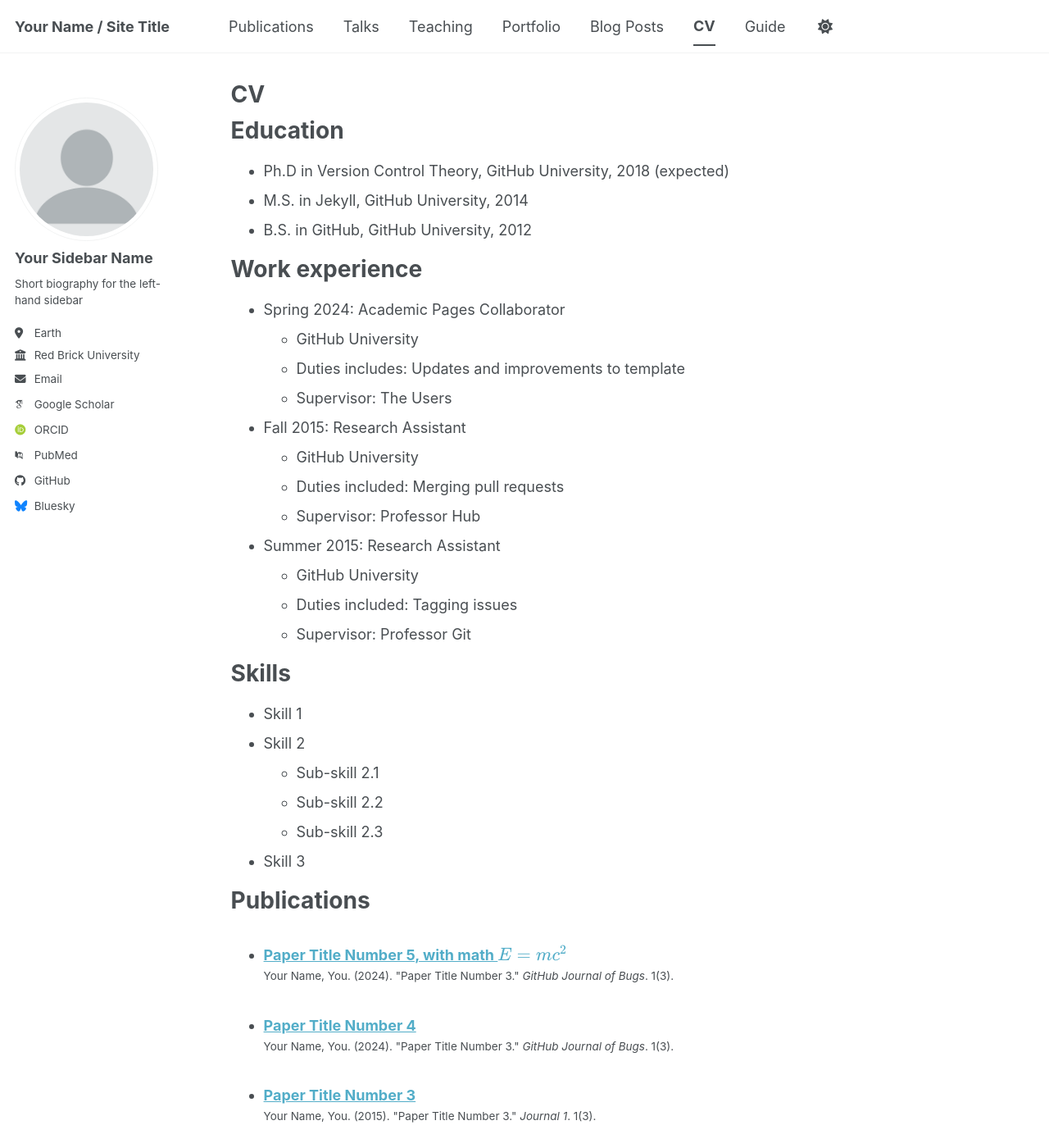
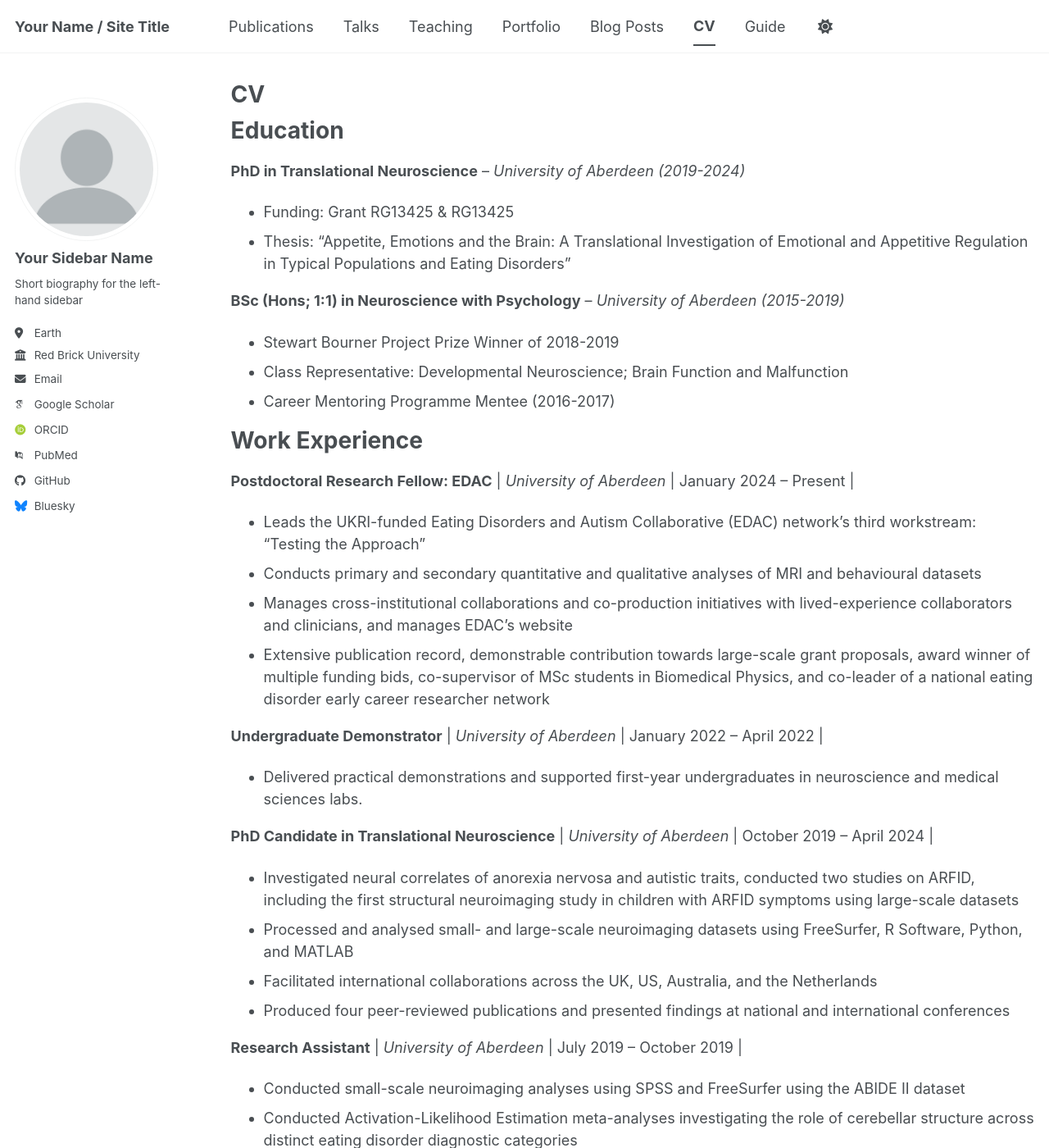
Before and after one commit to sadermichelle/sadermichelle.github.io, a Jekyll site: the page built from _pages/cv.md, in a window 1280 px wide and 1400 px high. Shown: the whole window at 82% size. Built offline with Jekyll 4.4.1, drawn with Linux system fonts in a browser that asks for light colours; some web fonts are replaced; a script bundle is joined from its source files by our own code; library files that are not in the unit come from our copies; some of the changed text lies outside the part shown.

Commit message:
Update cv.md

```diff
--- a/_pages/cv.md
+++ b/_pages/cv.md
@@ -11,54 +11,79 @@ redirect_from:
 
 Education
 ======
-* Ph.D in Version Control Theory, GitHub University, 2018 (expected)
-* M.S. in Jekyll, GitHub University, 2014
-* B.S. in GitHub, GitHub University, 2012
+**PhD in Translational Neuroscience** – _University of Aberdeen (2019-2024)_
+* Funding: Grant RG13425 & RG13425
+* Thesis: “Appetite, Emotions and the Brain: A Translational Investigation of Emotional and Appetitive Regulation in Typical Populations and Eating Disorders”
 
-Work experience
+**BSc (Hons; 1:1) in Neuroscience with Psychology** – _University of Aberdeen (2015-2019)_
+* Stewart Bourner Project Prize Winner of 2018-2019
+* Class Representative: Developmental Neuroscience; Brain Function and Malfunction
+* Career Mentoring Programme Mentee (2016-2017)
+
+
+Work Experience
 ======
-* Spring 2024: Academic Pages Collaborator
-  * GitHub University
-  * Duties includes: Updates and improvements to template
-  * Supervisor: The Users
+**Postdoctoral Research Fellow: EDAC** | _University of Aberdeen_ | January 2024 – Present |
+* Leads the UKRI-funded Eating Disorders and Autism Collaborative (EDAC) network’s third workstream: “Testing the Approach"
+* Conducts primary and secondary quantitative and qualitative analyses of MRI and behavioural datasets
+* Manages cross-institutional collaborations and co-production initiatives with lived-experience collaborators and clinicians, and manages EDAC’s website
+* Extensive publication record, demonstrable contribution towards large-scale grant proposals, award winner of multiple funding bids, co-supervisor of MSc students in Biomedical Physics, and co-leader of a national eating disorder early career researcher network
 
-* Fall 2015: Research Assistant
-  * GitHub University
-  * Duties included: Merging pull requests
-  * Supervisor: Professor Hub
+**Undergraduate Demonstrator** | _University of Aberdeen_ | January 2022 – April 2022 |
+* Delivered practical demonstrations and supported first-year undergraduates in neuroscience and medical sciences labs.
 
-* Summer 2015: Research Assistant
-  * GitHub University
-  * Duties included: Tagging issues
-  * Supervisor: Professor Git
+**PhD Candidate in Translational Neuroscience** | _University of Aberdeen_ | October 2019 –  April 2024 |
+* Investigated neural correlates of anorexia nervosa and autistic traits, conducted two studies on ARFID, including the first structural neuroimaging study in children with ARFID symptoms using large-scale datasets
+* Processed and analysed small- and large-scale neuroimaging datasets using FreeSurfer, R Software, Python, and MATLAB
+* Facilitated international collaborations across the UK, US, Australia, and the Netherlands
+* Produced four peer-reviewed publications and presented findings at national and international conferences
 
-Skills
+**Research Assistant** | _University of Aberdeen_ | July 2019 – October 2019 |
+* Conducted small-scale neuroimaging analyses using SPSS and FreeSurfer using the ABIDE II dataset
+* Conducted Activation-Likelihood Estimation meta-analyses investigating the role of cerebellar structure across distinct eating disorder diagnostic categories
+
+Awards & Funding
 ======
-* Skill 1
-* Skill 2
-  * Sub-skill 2.1
-  * Sub-skill 2.2
-  * Sub-skill 2.3
-* Skill 3
+**2025**
+* Impact & Engagement Accelerator Fund (University of Aberdeen)
+* Alzheimer’s Research UK PPI Fund (Alzheimer’s Research UK; 2025)
+* Seed Funding Schemes (Edinburgh Mental Health Network Seed Funding Scheme, 2025; National Institute of Health Research Incubator’s Seed Fund Awards, 2025)
+* Best Poster (Scottish Imaging Network: A Platform for Scientific Excellence [SINAPSE])
 
-Publications
+**2024**
+* SINAPSE Early Career Researcher Exchange 2024 Fund (SINAPSE)
+* Best Talk in Psychology (SINAPSE)
+
+**2020**
+* Best 1st Year Talk: Postgraduate Research Conference (University of Aberdeen)
+
+**2019**
+* PhD Studentship Scholarship (Northwood Charitable Trust)
+* Stewart Bourner Project Prize (University of Aberdeen)
+
+
+Professional Skills
 ======
-  <ul>{% for post in site.publications reversed %}
+* **Data Analysis & Programming**
+  * _Python, R, MATLAB, SPSS, multivariate linear models, Bayesian statistics, predictive machine learning, longitudinal data analysis, large-scale data handling_
+* **Neuroimaging Analysis**
+  * _FreeSurfer, DSI Studio, fMRIPrep, FMRIB software library, statistical parametric mapping, activation-likelihood estimation, voxel-based morphometry_
+* **Research & Project Manangement**
+  * _Grant writing, publication reviews, project coordination and admin, multi-site/multi-disciplinary collaboration, research co-production, co-lead of research network, mixed-methods publication output, website management (HTML); special edition journal management_
+* **Communication and Scientific Outreach**
+* _Research press releases, invited speaker on news broadcasts (That’s TV Scotland, ITV), radio broadcasts (BBC Scotland; Northsound1) podcast episodes (ACAMH Learn; JenUP), and seminars (King’s College London; NHS Grampian CAMHS; University of Edinburgh; SINAPSE; University of Aberdeen)_
+
+Recent Publications (_Full list available on Publications tab_)
+======
+1.	 **Sader, M.,** Halls., D., Kerr-Gaffney, J., Waiter, G., Gillespie-Smith, K., Duffy, F., Tchanturia, K. (2025) Neuroanatomical Associations with Autistic Characteristics in those with Acute Anorexia Nervosa and Weight-Restored Individuals. Psychological Medicine.
+2.	 **Sader, M.,** Weston., A., Buchan, K., Kerr-Gaffney, J., Sharpe, H., Gillespie-Smith, K., Duffy, F. (2025) The Co-occurrence of Autism and Avoidant/Restrictive Food Intake Disorder (ARFID): A Prevalence-Based Meta-Analysis. International Journal of Eating Disorders.
+3.	**Sader, M.,** Maloney, E., Waiter, G., Kerr-Gaffney, J., Tchanturia, K., Gillespie-Smith, K., Duffy, F. (2024) Ethical Complexities and Concerns Surrounding Magnetic Resonance Imaging and the Open-Access Scientific Framework in Autism Research. Autism in Adulthood.
+4.	 **Sader, M.,** Harris, H. A., Waiter, G. D., Jansen, P. W., Williams, J. H., & White, T. (2024). Neural correlates of children with avoidant restrictive food intake disorder symptoms: large‐scale neuroanatomical analysis of a paediatric population. Journal of Child Psychology and Psychiatry.
+ <ul>{% for post in site.publications reversed %}
     {% include archive-single-cv.html %}
   {% endfor %}</ul>
 
-Talks
-======
-  <ul>{% for post in site.talks reversed %}
-    {% include archive-single-talk-cv.html  %}
-  {% endfor %}</ul>
 
 Teaching
 ======
-  <ul>{% for post in site.teaching reversed %}
-    {% include archive-single-cv.html %}
-  {% endfor %}</ul>
-
-Service and leadership
-======
-* Currently signed in to 43 different slack teams
+MSc Project in Medical Physics: BP5901 (2023-24)
```
